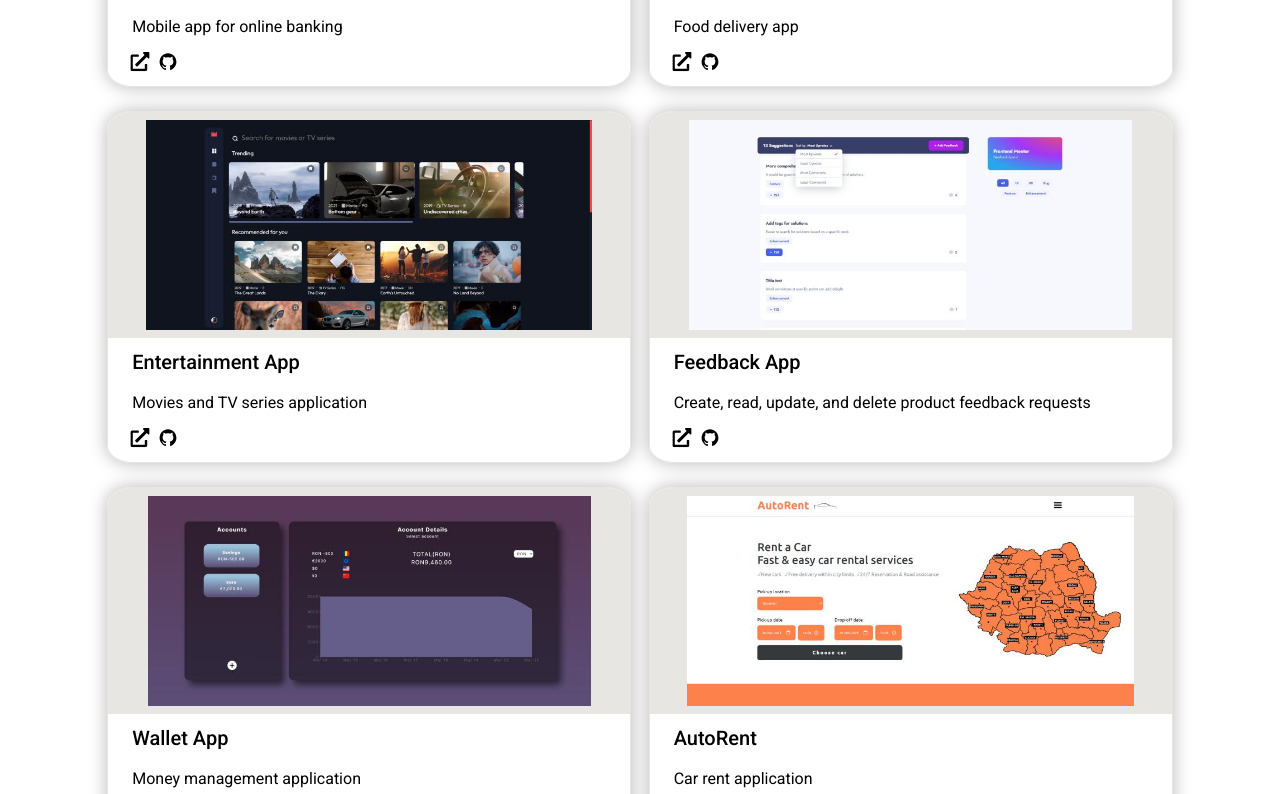
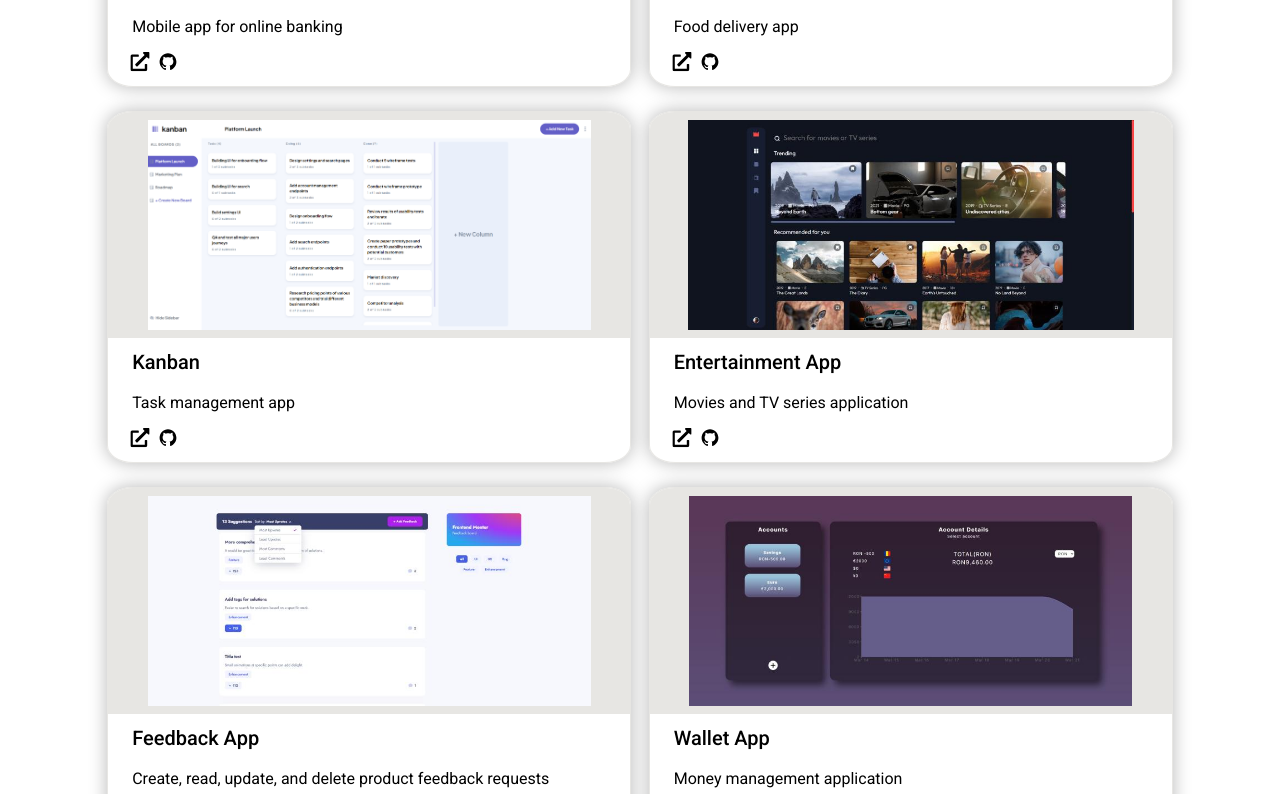
Before and after one commit to razvanparos/razvan-paros, a React (Create React App) app: page / in a window 1280 px wide. Shown: the part 1846-2640 px from the top of the page. Built offline with nearby package versions, Linux system fonts and the light colour scheme.

Commit message:
added new project

```diff
--- a/src/Components/ProjectCard/ProjectCard.jsx
+++ b/src/Components/ProjectCard/ProjectCard.jsx
@@ -11,6 +11,7 @@ import ent1 from '../Assets/ent1.jpg'
 import feedback1 from '../Assets/feedback1.jpg'
 import wallet1 from '../Assets/wallet1.jpg'
 import auto1 from '../Assets/auto1.jpg'
+import kanban1 from '../Assets/kanban1.png'
 const imageMap = {
   bankpick1,
   bankpick2,
@@ -21,7 +22,8 @@ const imageMap = {
   ent1,
   feedback1,
   wallet1,
-  auto1
+  auto1,
+  kanban1
 };
 
 function ProjectCard(props) {
--- a/src/Projects.json
+++ b/src/Projects.json
@@ -21,6 +21,16 @@
     },
     {
         "id":2,
+        "title":"Kanban",
+        "description":"Task management app",
+        "github":"https://github.com/razvanparos/kanban",
+        "live":"https://kanban-eta-one.vercel.app/",
+        "img1":"kanban1",
+        "img2":"",
+        "img3":""
+    },
+    {
+        "id":3,
         "title":"Entertainment App",
         "description":"Movies and TV series application",
         "github":"https://github.com/razvanparos/entertainment-app-frontend",
@@ -30,7 +40,7 @@
         "img3":""
     },
     {
-        "id":3,
+        "id":4,
         "title":"Feedback App",
         "description":"Create, read, update, and delete product feedback requests",
         "github":"https://github.com/razvanparos/feedback-app",
@@ -40,7 +50,7 @@
         "img3":""
     },
     {
-        "id":4,
+        "id":5,
         "title":"Wallet App",
         "description":"Money management application",
         "github":"https://github.com/razvanparos/WalletApp",
@@ -48,15 +58,5 @@
         "img1":"wallet1",
         "img2":"",
         "img3":""
-    },
-    {
-        "id":5,
-        "title":"AutoRent",
-        "description":"Car rent application",
-        "github":"https://github.com/razvanparos/auto-rent",
-        "live":"https://auto-rent-pi.vercel.app/",
-        "img1":"auto1",
-        "img2":"",
-        "img3":""
     }
 ]
```
Also changed, not shown: src/Components/Assets/kanban1.png (added).
